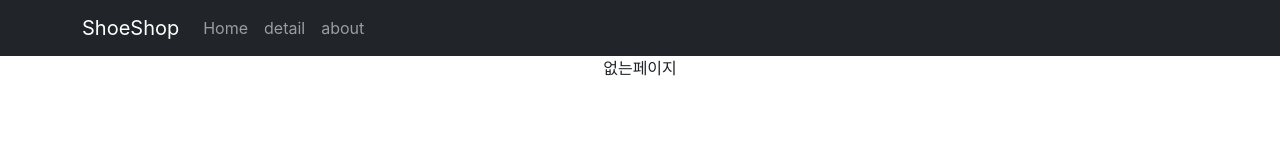
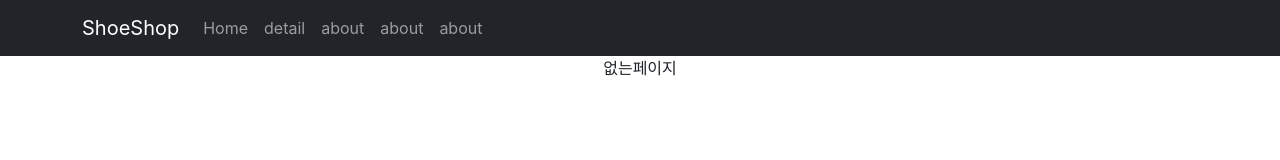
Before and after one commit to passrim/shopping, a React (Create React App) app: page / in a window 1280 px wide. Shown: the top 160 px of the page. Built offline with nearby package versions, Linux system fonts and the light colour scheme.

Commit message:
멤버,위치 링크수정

```diff
--- a/src/App.js
+++ b/src/App.js
@@ -26,6 +26,8 @@ function App() {
           <Nav.Link onClick={() => {navigate('/shopping')}}>Home</Nav.Link>
           <Nav.Link onClick={() => {navigate('/shopping/detail')}}>detail</Nav.Link>
           <Nav.Link onClick={() => {navigate('/shopping/about')}}>about</Nav.Link>
+          <Nav.Link onClick={() => {navigate('/shopping/member')}}>about</Nav.Link>
+          <Nav.Link onClick={() => {navigate('/shopping/location')}}>about</Nav.Link>
         </Nav>
         </Container>
       </Navbar>
```
